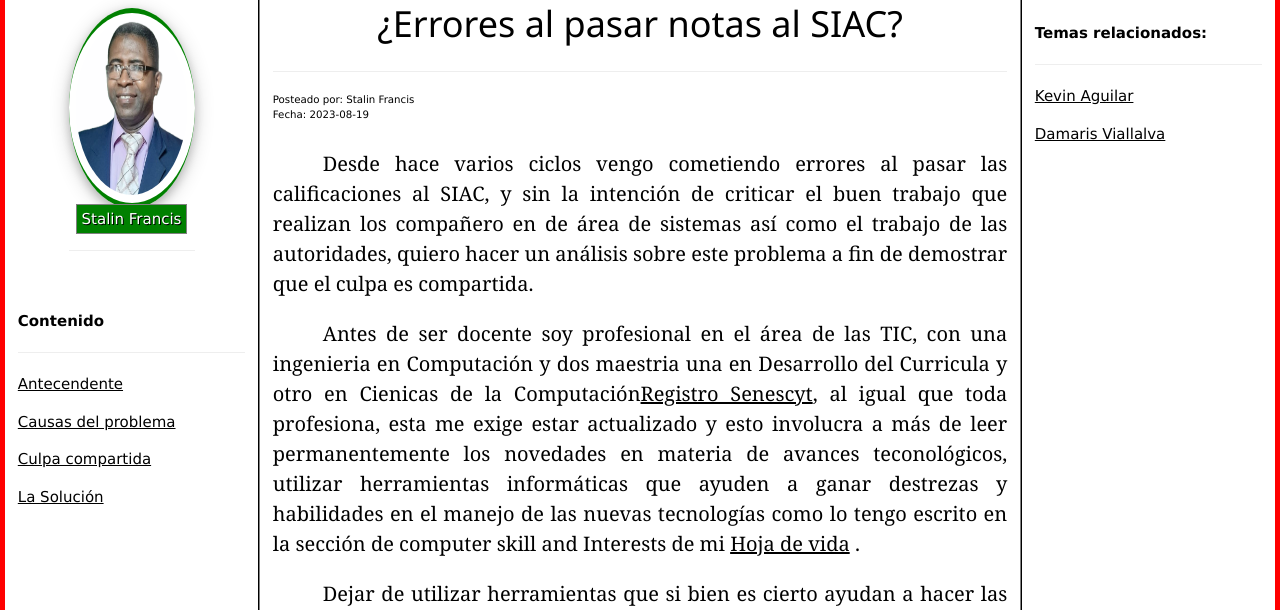
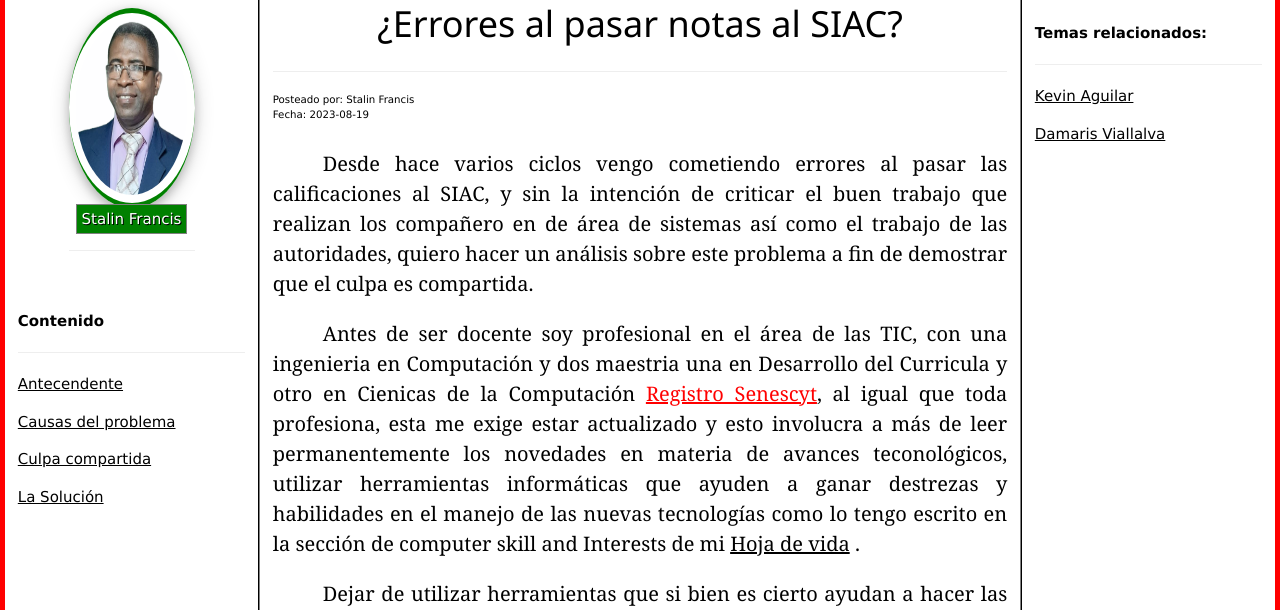
Before and after one commit to educaysoft/educaysoft, a PHP site: page /eys-erroralpasarnotasalsiac.php in a window 1280 px wide. Shown: the part 91-701 px from the top of the page. Run offline with PHP 8.4, Linux system fonts and the light colour scheme.

Commit message:
mejora a paginas educaysoft

```diff
--- a/eys-erroralpasarnotasalsiac.php
+++ b/eys-erroralpasarnotasalsiac.php
@@ -25,7 +25,7 @@ include("marco-right.php");
   <div style="width: 100%; height:100%;" >
            <div  style="text-align:justify; font-size: 20px;">
                    <p class="eys-parrafo">Desde hace varios ciclos vengo cometiendo errores al pasar las calificaciones al SIAC, y sin la intención de criticar el buen trabajo que realizan los compañero en de área de sistemas así como el trabajo de las autoridades, quiero hacer un análisis sobre este problema a fin de demostrar que el culpa es compartida. </p>
-                   <p class="eys-parrafo">Antes de ser docente soy profesional en el área de las TIC, con una ingenieria en Computación y dos maestria una en Desarrollo del Curricula y otro en Cienicas de la Computación<a href="https://repositorioutlvte.org/Repositorio/2023-05-19-FQSA-01238.pdf">Registro Senescyt</a>, al igual que toda profesiona, esta me exige estar actualizado y esto involucra a más de leer permanentemente los novedades en materia de avances teconológicos, utilizar herramientas informáticas que ayuden a ganar destrezas y habilidades en el manejo de las nuevas tecnologías como lo tengo escrito en la sección de computer skill and Interests de mi <a href="https://repositorioutlvte.org/Repositorio/2022-12-12-FQSA-01123.pdf">Hoja de vida</a> .</p>
+                   <p class="eys-parrafo">Antes de ser docente soy profesional en el área de las TIC, con una ingenieria en Computación y dos maestria una en Desarrollo del Curricula y otro en Cienicas de la Computación <a class='link' href="https://repositorioutlvte.org/Repositorio/2023-05-19-FQSA-01238.pdf">Registro Senescyt</a>, al igual que toda profesiona, esta me exige estar actualizado y esto involucra a más de leer permanentemente los novedades en materia de avances teconológicos, utilizar herramientas informáticas que ayuden a ganar destrezas y habilidades en el manejo de las nuevas tecnologías como lo tengo escrito en la sección de computer skill and Interests de mi <a href="https://repositorioutlvte.org/Repositorio/2022-12-12-FQSA-01123.pdf">Hoja de vida</a> .</p>
 <p class="eys-parrafo">Dejar de utilizar herramientas que si bien es cierto  ayudan a hacer las cosas muchas "más faciles" pero a la vez te implide crear destrezas y habilides en mi área profesional, implica verme ante los demás como un inutil o un mal profesional, puesto que lo que todo el mundo lo hace con agilidad por el hecho de que lo repetian muchas veces como el escribir un  documento en word o realizar una diapositiva, para mi se me hacia dificil y en el peor de los casos no lo podia hacer. </p>
 
 
--- a/head.php
+++ b/head.php
@@ -25,6 +25,9 @@
 	background: #fff2;
 }
 
+
+.link { color: #FF0000; } /* CSS link color (red) */
+.link:hover { color: #00FF00; } /* CSS link hover (green) */
 
 
         .navbar{
```
Also changed, not shown: 2 other files.
